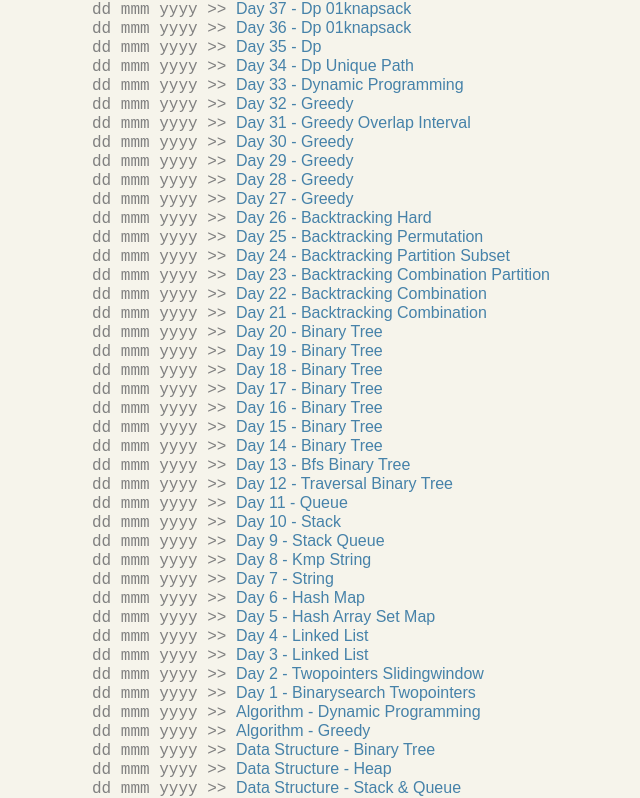
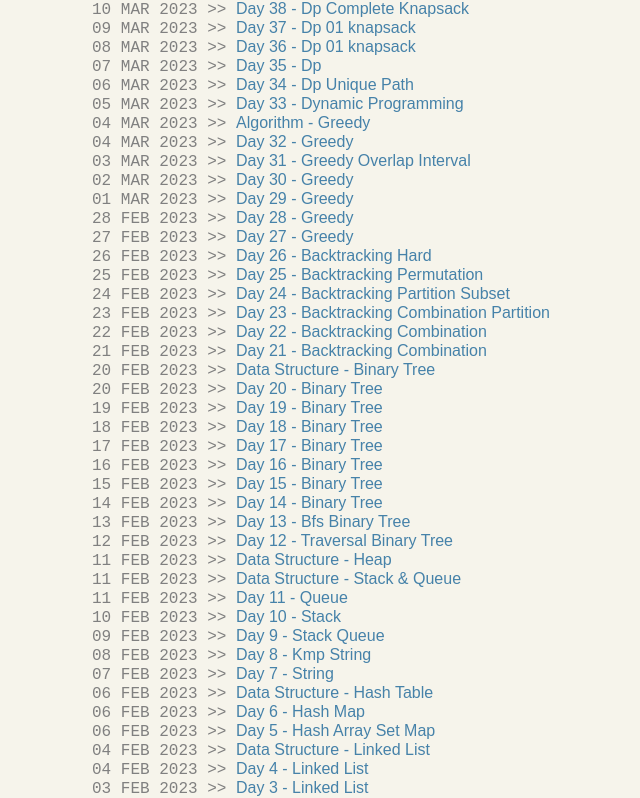
Before and after one commit to abc12345d/abc12345d.github.io, a React (Vite) app: page /notes in a window 1280 px wide. Shown: the part 236-1034 px from the top of the page, without its empty margins (114-754 px from the left). Built offline with nearby package versions, Linux system fonts and the light colour scheme.

Commit message:
change position according date

```diff
--- a/src/pages/Notes.jsx
+++ b/src/pages/Notes.jsx
@@ -8,237 +8,236 @@ const Notes = () => (
       <h1>Data Structures and Algorithms</h1>
       <ul>
         <li>
-          <span>dd mmm yyyy {">>"} </span>
+          <span>12 MAR 2023 {">>"} </span>
+          <NavLink to="/notes/algo-dp">Algorithm - Dynamic Programming</NavLink>
+        </li>
+        <li>
+          <span>11 MAR 2023 {">>"} </span>
           <NavLink to="/notes/Day39_dp_complete_knapsack">
             Day 39 - Dp Complete Knapsack
           </NavLink>
         </li>
         <li>
-          <span>dd mmm yyyy {">>"} </span>
+          <span>10 MAR 2023 {">>"} </span>
           <NavLink to="/notes/Day38_dp_complete_knapsack">
             Day 38 - Dp Complete Knapsack
           </NavLink>
         </li>
         <li>
-          <span>dd mmm yyyy {">>"} </span>
+          <span>09 MAR 2023 {">>"} </span>
           <NavLink to="/notes/Day37_dp_01knapsack">
-            Day 37 - Dp 01knapsack
+            Day 37 - Dp 01 knapsack
           </NavLink>
         </li>
         <li>
-          <span>dd mmm yyyy {">>"} </span>
+          <span>08 MAR 2023 {">>"} </span>
           <NavLink to="/notes/Day36_dp_01knapsack">
-            Day 36 - Dp 01knapsack
+            Day 36 - Dp 01 knapsack
           </NavLink>
         </li>
         <li>
-          <span>dd mmm yyyy {">>"} </span>
+          <span>07 MAR 2023 {">>"} </span>
           <NavLink to="/notes/Day35_dp">Day 35 - Dp</NavLink>
         </li>
         <li>
-          <span>dd mmm yyyy {">>"} </span>
+          <span>06 MAR 2023 {">>"} </span>
           <NavLink to="/notes/Day34_dp_unique_path">
             Day 34 - Dp Unique Path
           </NavLink>
         </li>
         <li>
-          <span>dd mmm yyyy {">>"} </span>
+          <span>05 MAR 2023 {">>"} </span>
           <NavLink to="/notes/Day33_dynamic_programming">
             Day 33 - Dynamic Programming
           </NavLink>
         </li>
         <li>
-          <span>dd mmm yyyy {">>"} </span>
+          <span>04 MAR 2023 {">>"} </span>
+          <NavLink to="/notes/algo-greedy">Algorithm - Greedy</NavLink>
+        </li>
+        <li>
+          <span>04 MAR 2023 {">>"} </span>
           <NavLink to="/notes/Day32_greedy">Day 32 - Greedy</NavLink>
         </li>
         <li>
-          <span>dd mmm yyyy {">>"} </span>
+          <span>03 MAR 2023 {">>"} </span>
           <NavLink to="/notes/Day31_greedy_overlap_interval">
             Day 31 - Greedy Overlap Interval
           </NavLink>
         </li>
         <li>
-          <span>dd mmm yyyy {">>"} </span>
+          <span>02 MAR 2023 {">>"} </span>
           <NavLink to="/notes/Day30_greedy">Day 30 - Greedy</NavLink>
         </li>
         <li>
-          <span>dd mmm yyyy {">>"} </span>
+          <span>01 MAR 2023 {">>"} </span>
           <NavLink to="/notes/Day29_greedy">Day 29 - Greedy</NavLink>
         </li>
         <li>
-          <span>dd mmm yyyy {">>"} </span>
+          <span>28 FEB 2023 {">>"} </span>
           <NavLink to="/notes/Day28_greedy">Day 28 - Greedy</NavLink>
         </li>
         <li>
-          <span>dd mmm yyyy {">>"} </span>
+          <span>27 FEB 2023 {">>"} </span>
           <NavLink to="/notes/Day27_greedy">Day 27 - Greedy</NavLink>
         </li>
         <li>
-          <span>dd mmm yyyy {">>"} </span>
+          <span>26 FEB 2023 {">>"} </span>
           <NavLink to="/notes/Day26_backtracking_hard">
             Day 26 - Backtracking Hard
           </NavLink>
         </li>
         <li>
-          <span>dd mmm yyyy {">>"} </span>
+          <span>25 FEB 2023 {">>"} </span>
           <NavLink to="/notes/Day25_backtracking_permutation">
             Day 25 - Backtracking Permutation
           </NavLink>
         </li>
         <li>
-          <span>dd mmm yyyy {">>"} </span>
+          <span>24 FEB 2023 {">>"} </span>
           <NavLink to="/notes/Day24_backtracking_partition_subset">
             Day 24 - Backtracking Partition Subset
           </NavLink>
         </li>
         <li>
-          <span>dd mmm yyyy {">>"} </span>
+          <span>23 FEB 2023 {">>"} </span>
           <NavLink to="/notes/Day23_backtracking_combination_partition">
             Day 23 - Backtracking Combination Partition
           </NavLink>
         </li>
         <li>
-          <span>dd mmm yyyy {">>"} </span>
+          <span>22 FEB 2023 {">>"} </span>
           <NavLink to="/notes/Day22_backtracking_combination">
             Day 22 - Backtracking Combination
           </NavLink>
         </li>
         <li>
-          <span>dd mmm yyyy {">>"} </span>
+          <span>21 FEB 2023 {">>"} </span>
           <NavLink to="/notes/Day21_backtracking_combination">
             Day 21 - Backtracking Combination
           </NavLink>
         </li>
         <li>
-          <span>dd mmm yyyy {">>"} </span>
+          <span>20 FEB 2023 {">>"} </span>
+          <NavLink to="/notes/ds-binaryTree">
+            Data Structure - Binary Tree
+          </NavLink>
+        </li>
+        <li>
+          <span>20 FEB 2023 {">>"} </span>
           <NavLink to="/notes/Day20_binary_tree">Day 20 - Binary Tree</NavLink>
         </li>
         <li>
-          <span>dd mmm yyyy {">>"} </span>
+          <span>19 FEB 2023 {">>"} </span>
           <NavLink to="/notes/Day19_binary_tree">Day 19 - Binary Tree</NavLink>
         </li>
         <li>
-          <span>dd mmm yyyy {">>"} </span>
+          <span>18 FEB 2023 {">>"} </span>
           <NavLink to="/notes/Day18_binary_tree">Day 18 - Binary Tree</NavLink>
         </li>
         <li>
-          <span>dd mmm yyyy {">>"} </span>
-
+          <span>17 FEB 2023 {">>"} </span>
           <NavLink to="/notes/Day17_binary_tree">Day 17 - Binary Tree</NavLink>
         </li>
         <li>
-          <span>dd mmm yyyy {">>"} </span>
+          <span>16 FEB 2023 {">>"} </span>
           <NavLink to="/notes/Day16_binary_tree">Day 16 - Binary Tree</NavLink>
         </li>
         <li>
-          <span>dd mmm yyyy {">>"} </span>
+          <span>15 FEB 2023 {">>"} </span>
           <NavLink to="/notes/Day15_binary_tree">Day 15 - Binary Tree</NavLink>
         </li>
         <li>
-          <span>dd mmm yyyy {">>"} </span>
+          <span>14 FEB 2023 {">>"} </span>
           <NavLink to="/notes/Day14_binary_tree">Day 14 - Binary Tree</NavLink>
         </li>
         <li>
-          <span>dd mmm yyyy {">>"} </span>
+          <span>13 FEB 2023 {">>"} </span>
           <NavLink to="/notes/Day13_bfs_binary_tree">
             Day 13 - Bfs Binary Tree
           </NavLink>
         </li>
         <li>
-          <span>dd mmm yyyy {">>"} </span>
+          <span>12 FEB 2023 {">>"} </span>
           <NavLink to="/notes/Day12_traversal_binary_tree">
             Day 12 - Traversal Binary Tree
           </NavLink>
         </li>
         <li>
-          <span>dd mmm yyyy {">>"} </span>
+          <span>11 FEB 2023 {">>"} </span>
+          <NavLink to="/notes/ds-heap">Data Structure - Heap</NavLink>
+        </li>
+        <li>
+          <span>11 FEB 2023 {">>"} </span>
+          <NavLink to="/notes/ds-stack-queue">
+            Data Structure - Stack & Queue
+          </NavLink>
+        </li>
+        <li>
+          <span>11 FEB 2023 {">>"} </span>
           <NavLink to="/notes/Day11_queue">Day 11 - Queue</NavLink>
         </li>
         <li>
-          <span>dd mmm yyyy {">>"} </span>
+          <span>10 FEB 2023 {">>"} </span>
           <NavLink to="/notes/Day10_stack">Day 10 - Stack</NavLink>
         </li>
         <li>
-          <span>dd mmm yyyy {">>"} </span>
+          <span>09 FEB 2023 {">>"} </span>
           <NavLink to="/notes/Day9_stack_queue">Day 9 - Stack Queue</NavLink>
         </li>
         <li>
-          <span>dd mmm yyyy {">>"} </span>
+          <span>08 FEB 2023 {">>"} </span>
           <NavLink to="/notes/Day8_kmp_string">Day 8 - Kmp String</NavLink>
         </li>
         <li>
-          <span>dd mmm yyyy {">>"} </span>
+          <span>07 FEB 2023 {">>"} </span>
           <NavLink to="/notes/Day7_string">Day 7 - String</NavLink>
         </li>
         <li>
-          <span>dd mmm yyyy {">>"} </span>
+          <span>06 FEB 2023 {">>"} </span>
+          <NavLink to="/notes/ds-hashTable">
+            Data Structure - Hash Table
+          </NavLink>
+        </li>
+        <li>
+          <span>06 FEB 2023 {">>"} </span>
           <NavLink to="/notes/Day6_hash_map">Day 6 - Hash Map</NavLink>
         </li>
         <li>
-          <span>dd mmm yyyy {">>"} </span>
+          <span>06 FEB 2023 {">>"} </span>
           <NavLink to="/notes/Day5_hash_array_set_map">
             Day 5 - Hash Array Set Map
           </NavLink>
         </li>
         <li>
-          <span>dd mmm yyyy {">>"} </span>
-          <NavLink to="/notes/Day4_linked_list">Day 4 - Linked List</NavLink>
-        </li>
-        <li>
-          <span>dd mmm yyyy {">>"} </span>
-          <NavLink to="/notes/Day3_linked_list">Day 3 - Linked List</NavLink>
-        </li>
-        <li>
-          <span>dd mmm yyyy {">>"} </span>
-          <NavLink to="/notes/Day2_twoPointers_slidingWindow">
-            Day 2 - Twopointers Slidingwindow
-          </NavLink>
-        </li>
-        <li>
-          <span>dd mmm yyyy {">>"} </span>
-          <NavLink to="/notes/Day1_binarySearch_twoPointers">
-            Day 1 - Binarysearch Twopointers
-          </NavLink>
-        </li>
-        <li>
-          <span>dd mmm yyyy {">>"} </span>
-          <NavLink to="/notes/algo-dp">Algorithm - Dynamic Programming</NavLink>
-        </li>
-        <li>
-          <span>dd mmm yyyy {">>"} </span>
-          <NavLink to="/notes/algo-greedy">Algorithm - Greedy</NavLink>
-        </li>
-        <li>
-          <span>dd mmm yyyy {">>"} </span>
-          <NavLink to="/notes/ds-binaryTree">
-            Data Structure - Binary Tree
-          </NavLink>
-        </li>
-        <li>
-          <span>dd mmm yyyy {">>"} </span>
-          <NavLink to="/notes/ds-heap">Data Structure - Heap</NavLink>
-        </li>
-        <li>
-          <span>dd mmm yyyy {">>"} </span>
-          <NavLink to="/notes/ds-stack-queue">
-            Data Structure - Stack & Queue
-          </NavLink>
-        </li>
-        <li>
-          <span>dd mmm yyyy {">>"} </span>
-          <NavLink to="/notes/ds-hashTable">
-            Data Structure - Hash Table
-          </NavLink>
-        </li>
-        <li>
-          <span>dd mmm yyyy {">>"} </span>
+          <span>04 FEB 2023 {">>"} </span>
           <NavLink to="/notes/ds-linkedList">
             Data Structure - Linked List
           </NavLink>
         </li>
         <li>
-          <span>dd mmm yyyy {">>"} </span>
+          <span>04 FEB 2023 {">>"} </span>
+          <NavLink to="/notes/Day4_linked_list">Day 4 - Linked List</NavLink>
+        </li>
+        <li>
+          <span>03 FEB 2023 {">>"} </span>
+          <NavLink to="/notes/Day3_linked_list">Day 3 - Linked List</NavLink>
+        </li>
+        <li>
+          <span>02 FEB 2023 {">>"} </span>
           <NavLink to="/notes/ds-array">Data Structure - Array</NavLink>
+        </li>
+        <li>
+          <span>02 FEB 2023 {">>"} </span>
+          <NavLink to="/notes/Day2_twoPointers_slidingWindow">
+            Day 2 - Two pointers & Sliding window
+          </NavLink>
+        </li>
+        <li>
+          <span>01 FEB 2023 {">>"} </span>
+          <NavLink to="/notes/Day1_binarySearch_twoPointers">
+            Day 1 - Binary search & Two pointers
+          </NavLink>
         </li>
       </ul>
       {/* <Outlet /> */}
```
